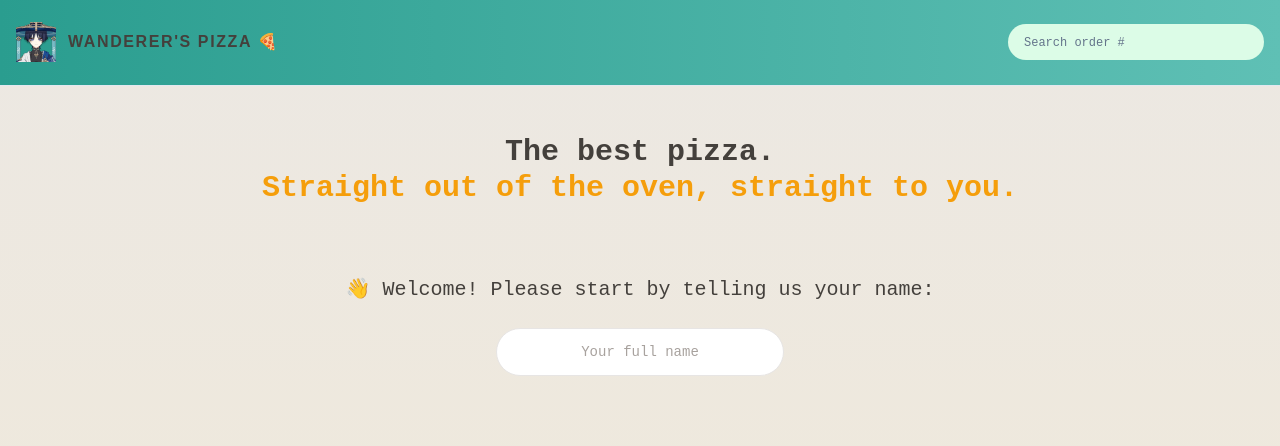
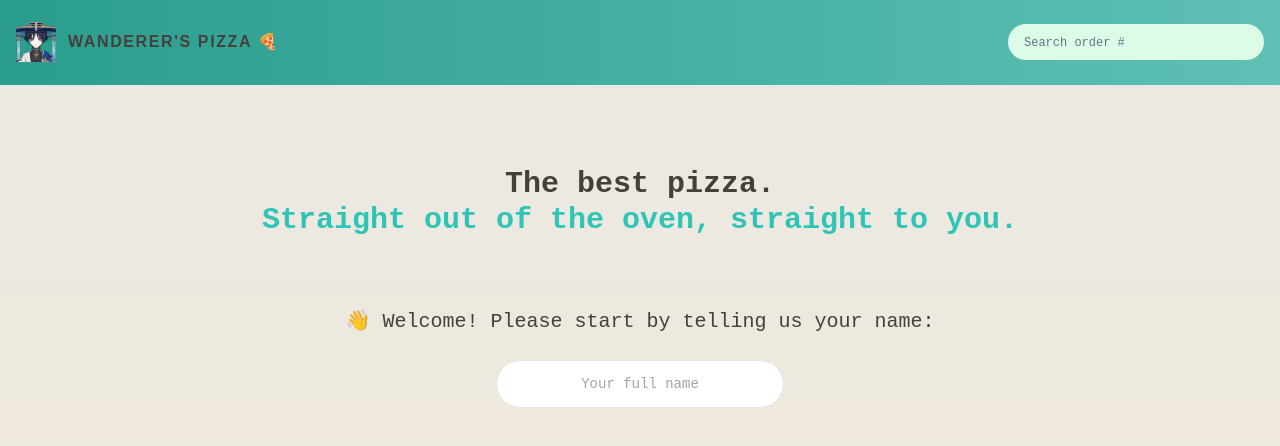
Before and after one commit to naimulabeer/fast-react-pizza-vite, a React (Vite) app: page / in a window 1280 px wide. Shown: the top 446 px of the page. Built offline with nearby package versions, Linux system fonts and the light colour scheme.

Commit message:
used react framer motion on buttons and added custom scrollbar

```diff
--- a/package.json
+++ b/package.json
@@ -11,6 +11,7 @@
   },
   "dependencies": {
     "@reduxjs/toolkit": "^1.9.5",
+    "framer-motion": "^10.17.9",
     "react": "^18.2.0",
     "react-dom": "^18.2.0",
     "react-icons": "^4.10.1",
--- a/src/features/cart/Cart.jsx
+++ b/src/features/cart/Cart.jsx
@@ -13,10 +13,10 @@ function Cart() {
   if (!cart.length) return <EmptyCart />;
 
   return (
-    <div>
+    <div className="mt-10">
       <LinkButton
         to="/menu"
-        className="text-sm text-indigo-500 hover:text-indigo-400"
+        className="text-md text-indigo-500 hover:text-indigo-400"
       >
         &larr; Back to menu
       </LinkButton>
--- a/src/features/user/CreateUser.jsx
+++ b/src/features/user/CreateUser.jsx
@@ -1,8 +1,19 @@
 import { useState } from "react";
+import { motion } from "framer-motion";
 import Button from "../../ui/Button";
 import { useDispatch } from "react-redux";
 import { updateName } from "./userSlice";
 import { useNavigate } from "react-router-dom";
+
+const inputVariants = {
+  clicked: { scale: 1.9 },
+  hover: { scale: 1.05 },
+};
+
+const buttonVariants = {
+  hover: { scale: 1.05 },
+  tap: { scale: 0.95 },
+};
 
 function CreateUser() {
   const [username, setUsername] = useState("");
@@ -22,18 +33,26 @@ function CreateUser() {
         👋 Welcome! Please start by telling us your name:
       </p>
 
-      <input
+      <motion.input
         type="text"
         placeholder="Your full name"
         value={username}
         onChange={(e) => setUsername(e.target.value)}
         className="input w-72  text-center mb-8"
+        variants={inputVariants}
+        whileTap="clicked"
+        whileHover="hover"
       />
 
       {username !== "" && (
-        <div className="mb-3">
+        <motion.div
+          className="mb-3"
+          variants={buttonVariants}
+          whileHover="hover"
+          whileTap="tap"
+        >
           <Button type="primary">Start ordering</Button>
-        </div>
+        </motion.div>
       )}
     </form>
   );
--- a/src/index.css
+++ b/src/index.css
@@ -32,3 +32,18 @@
     }
   }
 }
+
+::-webkit-scrollbar {
+  width: 8px;
+}
+
+/* Handle */
+::-webkit-scrollbar-thumb {
+  background-color: #2ec4b6;
+  border-radius: 8px;
+}
+
+/* Handle on hover */
+::-webkit-scrollbar-thumb:hover {
+  background-color: #218b87;
+}
--- a/src/ui/Button.jsx
+++ b/src/ui/Button.jsx
@@ -2,10 +2,10 @@ import { Link } from "react-router-dom";
 
 function Button({ children, disabled, to, type, onClick }) {
   const base =
-    "inline-block text-sm rounded-full bg-[#57cc99] font-semibold uppercase tracking-wide text-stone-800 transition-colors duration-300 hover:bg-[#c7f9cc] focus:bg-[#c7f9cc] focus:outline-none focus:ring focus:ring-yellow-300 focus:ring-offset-2 disabled:cursor-not-allowed";
+    "inline-block text-sm rounded-full bg-[#57cc99] font-semibold uppercase tracking-wide text-stone-800 transition-colors duration-300 hover:bg-[#17a584] focus:bg-[#c7f9cc] focus:outline-none focus:ring focus:ring-green-300 focus:ring-offset-2 disabled:cursor-not-allowed";
 
   const styles = {
-    primary: base + " px-4 py-3 md:px-6 md:py-4",
+    primary: base + " px-4 py-3 md:px-6 md:py-4 text-white",
     small: base + " px-4 py-2 md:px-5 md:py-2.5 text-xs",
     round:
       base +
--- a/src/ui/Home.jsx
+++ b/src/ui/Home.jsx
@@ -1,29 +1,41 @@
 import { useSelector } from "react-redux";
+import { motion } from "framer-motion";
 import CreateUser from "../features/user/CreateUser";
-//import Carousel from "./Carousel";
 import Button from "./Button";
+
+const containerVariants = {
+  hidden: { opacity: 0 },
+  visible: { opacity: 1, transition: { duration: 0.5 } },
+};
 
 function Home() {
   const username = useSelector((state) => state.user.username);
 
   return (
-    <div className="my-12 text-center">
+    <motion.div
+      className="my-20 text-center"
+      initial="hidden"
+      animate="visible"
+      variants={containerVariants}
+    >
       <h1 className="mt-4 mb-4 text-sm md:text-3xl font-semibold">
         The best pizza.
         <br />
-        <span className="text-amber-500">
+        <span className="text-[#2ec4b6]">
           Straight out of the oven, straight to you.
         </span>
       </h1>
       {username === "" ? (
         <CreateUser />
       ) : (
-        <Button to="/menu" type="primary">
-          Continue Ordering, {username}
-        </Button>
+        <motion.div whileHover={{ scale: 1.05 }}>
+          <Button to="/menu" type="primary">
+            Continue Ordering, {username}
+          </Button>
+        </motion.div>
       )}
       {/* <Carousel /> */}
-    </div>
+    </motion.div>
   );
 }
 
--- a/src/ui/Loader.jsx
+++ b/src/ui/Loader.jsx
@@ -1,6 +1,6 @@
 function Loader() {
   return (
-    <div className="absolute inset-0 flex items-center justify-center bg-slate-200/20 backdrop-blur-sm">
+    <div className="absolute inset-0 flex items-center justify-center bg-slate-300/20 backdrop-blur-sm">
       <div className="loader"></div>
     </div>
   );
```
Also changed, not shown: 1 other file (tests, documents, lock files or other folders).
